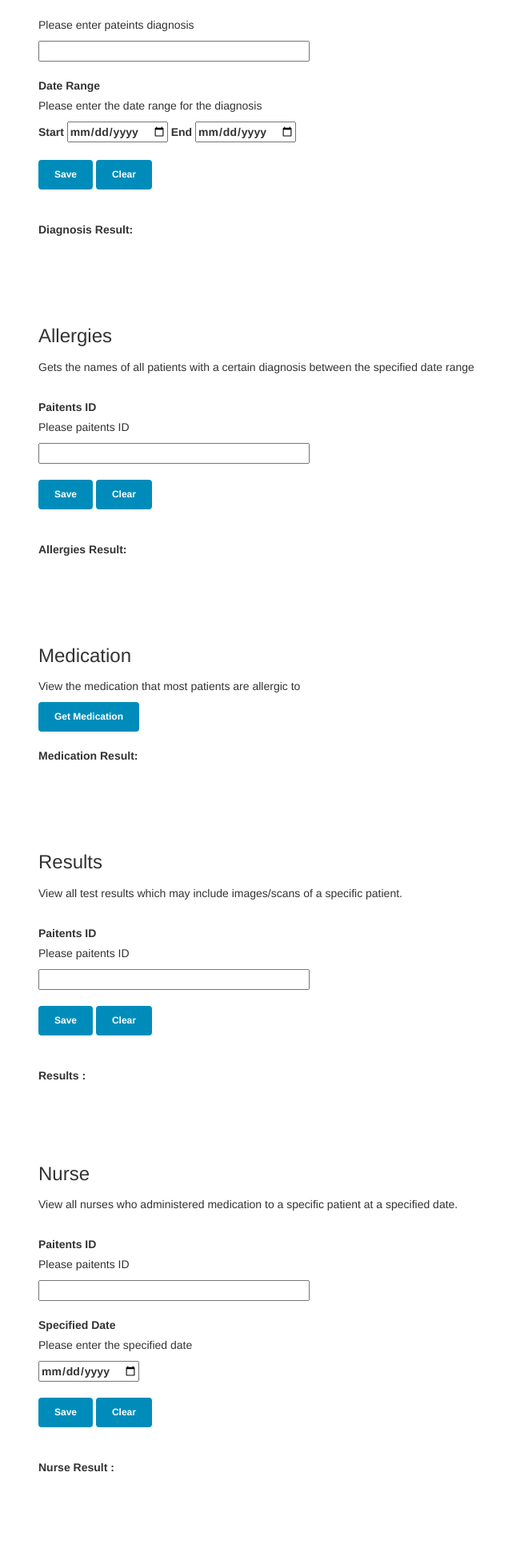
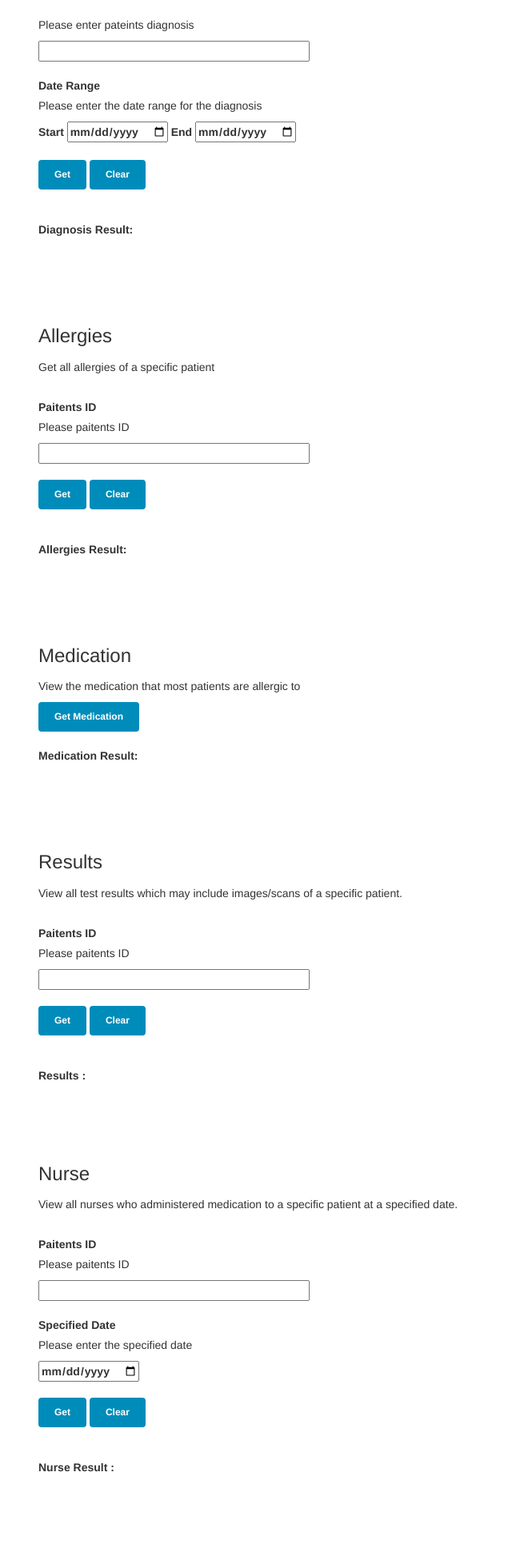
Before and after one commit to BrittneySamuels/DB_Assignment, a Python web app: template app/templates/get_info.html in a window 1280 px wide. Shown: the part 291-2227 px from the top of the page at 80% size, without its empty margins (22-662 px from the left). Run offline with Jinja, Linux system fonts and the light colour scheme; the template is opened without the code that fills it, so the values that code supplies are empty.

Commit message:
Final Commit

```diff
--- a/app/templates/get_info.html
+++ b/app/templates/get_info.html
@@ -24,7 +24,7 @@
 			<label for="diagnosis">End</label>
 			<input type="date" id="date_end" name="date_end" required/>
 		</div> <br>
-		<button type="submit" class="submit1">Save</button>
+		<button type="submit" class="submit1">Get</button>
 		<button type="reset" class="submit1">Clear</button>
 </form>
 
@@ -43,7 +43,7 @@
 <div>
 		<label for="Allergies"><h3>Allergies</h3></label>
 		<br>
-		<p class="text1">Gets the names of all patients with a certain diagnosis between the specified date range</p>
+		<p class="text1">Get all allergies of a specific patient</p>
 		<br>
 		</div>
 		<div>
@@ -53,7 +53,7 @@
 			<input type="text" id="pat_id" name="pat_id" size="35" required/>
 		</div>
 		<br>
-		<button type="submit" class="submit1">Save</button>
+		<button type="submit" class="submit1">Get</button>
 		<button type="reset" class="submit1">Clear</button>
 </form>
 
@@ -101,7 +101,7 @@
 			<input type="text" id="pat_id" name="pat_id" size="35" required/>
 		</div>
 		<br>
-		<button type="submit" class="submit1">Save</button>
+		<button type="submit" class="submit1">Get</button>
 		<button type="reset" class="submit1">Clear</button>
 </form>
 
@@ -137,7 +137,7 @@
 		<input type="date" id="spec_date" name="spec_date" required/>
 		</div>
 		<br>
-		<button type="submit" class="submit1">Save</button>
+		<button type="submit" class="submit1">Get</button>
 		<button type="reset" class="submit1">Clear</button>
 </form>
 
--- a/requirements.txt
+++ b/requirements.txt
@@ -3,8 +3,8 @@
 # ----------------------
 flask
 Flask-WTF
-Flask-SQLAlchemy
-Flask-Migrate
+#Flask-SQLAlchemy
+#Flask-Migrate
 Flask-Login
 flask-mysqldb
 
```
Also changed, not shown: app/views.py (+8 -8 lines).
